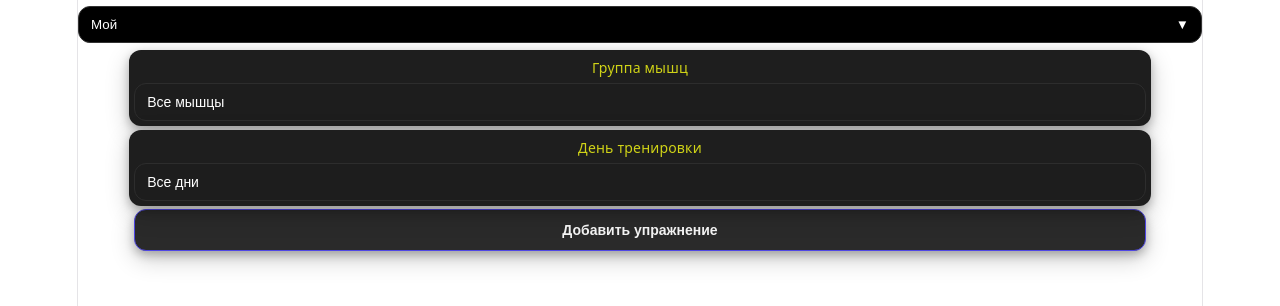
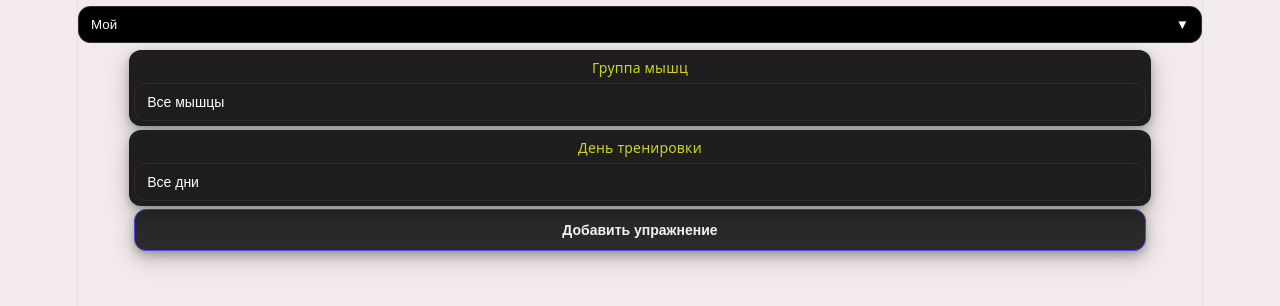
Before and after one commit to BaronGalileo/Gym-notes, a React (Vite) app: page / in a window 1280 px wide. Shown: the top 306 px of the page. Built offline with nearby package versions, Linux system fonts and the light colour scheme.

Commit message:
color theme 1

```diff
--- a/src/index.css
+++ b/src/index.css
@@ -1,7 +1,7 @@
 :root {
   --text: #6b6375;
   --text-h: #d0d317;;
-  --bg: #fff;
+  --bg: #f3ebeb;
   --border: #e5e4e7;
   --code-bg: #f4f3ec;
   --accent: #aa3bff;
@@ -34,7 +34,7 @@
   :root {
     --text: #9ca3af;
     --text-h: #f3f4f6;
-    --bg: #16171d;
+    --bg: #06070c;
     --border: #2e303a;
     --code-bg: #1f2028;
     --accent: #c084fc;
--- a/vite.config.ts
+++ b/vite.config.ts
@@ -13,9 +13,9 @@ export default defineConfig({
         name: "Gym Notes",
         short_name: "Gym",
 
-        theme_color: "#d6b2b2",
+        theme_color: "#b9b1b1",
 
-        background_color: "#d6b2b2",
+        background_color: "#b9b1b1",
 
         display: "standalone",
 
```
Also changed, not shown: public/manifest.json.
